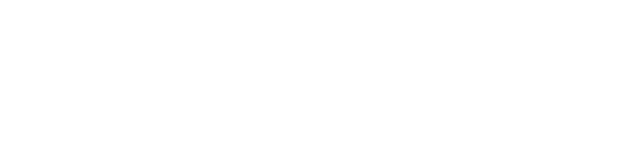
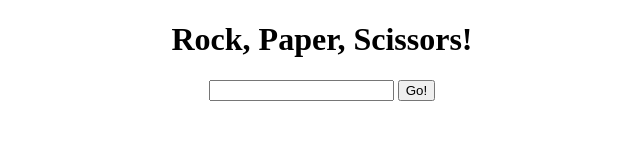
Before and after one commit to fufako/PROJECT-ROCK-PAPER-SCISSORS, a plain HTML site: page index.html in a window 1280 px wide. Shown: the whole page, without its empty margins (318-958 px from the left). Drawn offline with Linux system fonts and the light colour scheme.

Commit message:
Add inputs for user and add styles to the text

```diff
--- a/index.html
+++ b/index.html
@@ -3,12 +3,17 @@
   <head>
     <meta charset="utf-8">
     <script src="script.js"></script>
-    <title>Number guessing game</title>
+    <title>Rock, Paper, Scissors!</title>
   </head>
 
     <body>
 
-
+        <h1 style="text-align:center;">Rock, Paper, Scissors!</h1>
+        <p style="text-align: center;" class="gameplay">
+        <input type="text" id="choiceField" class="choiceField">
+        <input type="button" onclick="playRound()" value="Go!" class="guessSubmit">
+        </p>
+        <p class="results"> </p>
     </body>
 
 </html>
```
